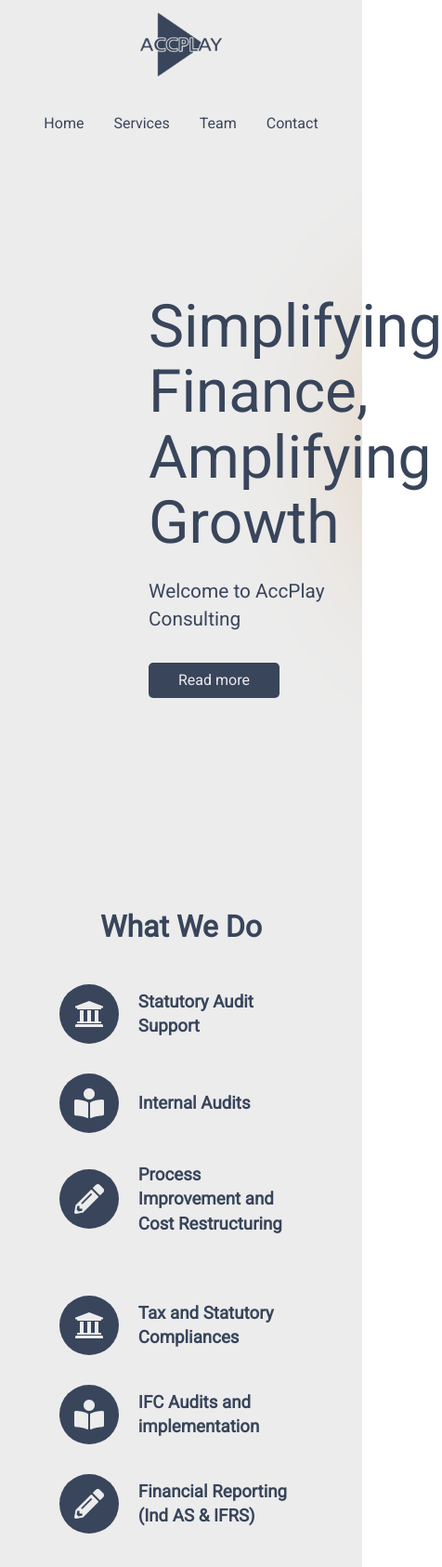
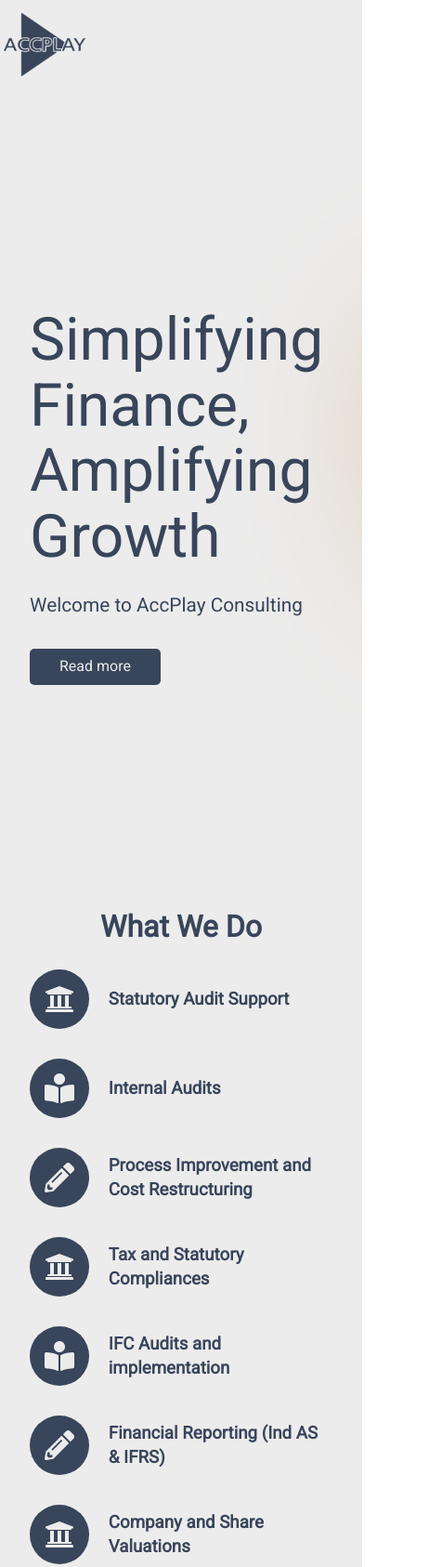
Before and after one commit to hajul-dhanish/accplayconsulting.com, a plain HTML site: page index.html in a window 390 px wide. Shown: the top 1686 px of the page at 93% size, 476 px wide, since content can reach past the window. Drawn offline with nearby package versions, Linux system fonts and the light colour scheme; some packages are replaced by stand-ins of ours.

Commit message:
minor UI fixes

```diff
--- a/CSS/mobile.css
+++ b/CSS/mobile.css
@@ -3,7 +3,6 @@
 /* Services - Icons to the left and Stack items*/
 #services .items {
   display: block;
-  padding: 1rem
 }
 
 #services .items .item {
@@ -23,7 +22,7 @@
   /* Nav Bar */
   #nav-bar {
     flex-direction: column;
-    align-items: center;
+    align-items: start;
   }
 
   #nav-bar .logo {
@@ -31,8 +30,23 @@
     text-align: center;
   }
 
+  #nav-bar .nav-menu {
+    visibility: hidden;
+  }
+
   #showcase .showcase-content {
     margin-top: -2rem;
+  }
+
+  #showcase .showcase-content {
+    display: flex;
+    flex-direction: column;
+    justify-content: center;
+    align-items: self-start;
+    height: 100%;
+    padding: 0 2rem;
+    /* Overlay */
+    /* background-color: rgba(0, 0, 0, 0.4); */
   }
 
   /* Team Section */
--- a/CSS/style.css
+++ b/CSS/style.css
@@ -47,7 +47,7 @@ ul {
 .container {
   max-width: 1100px;
   margin: auto;
-  padding: 0 2rem;
+  padding: 0 0rem;
   overflow: hidden;
 }
 
@@ -185,6 +185,10 @@ ul {
 /* Services */
 #services .items {
   display: flex;
+  padding-left: 1rem;
+  padding-right: 1rem;
+  padding-bottom: 0rem;
+  padding-top: 0rem;
 }
 
 #services .items .item {
@@ -196,7 +200,6 @@ ul {
   background: #38455B;
   color: #ECECEC;
   border-radius: 50%;
-  margin-bottom: 1rem;
 }
 
 /* Team Section */
--- a/index.html
+++ b/index.html
@@ -23,7 +23,7 @@
       <span class='main-logo'>
         <img src="./img/logos/org_logo.png" style="max-width: 6rem">
     </h1>
-    <ul>
+    <ul class="nav-menu">
       <li> <a href='#home'> Home </a> </li>
       <li> <a href='#services'> Services </a> </li>
       <li> <a href='#team'> Team </a> </li>
```
